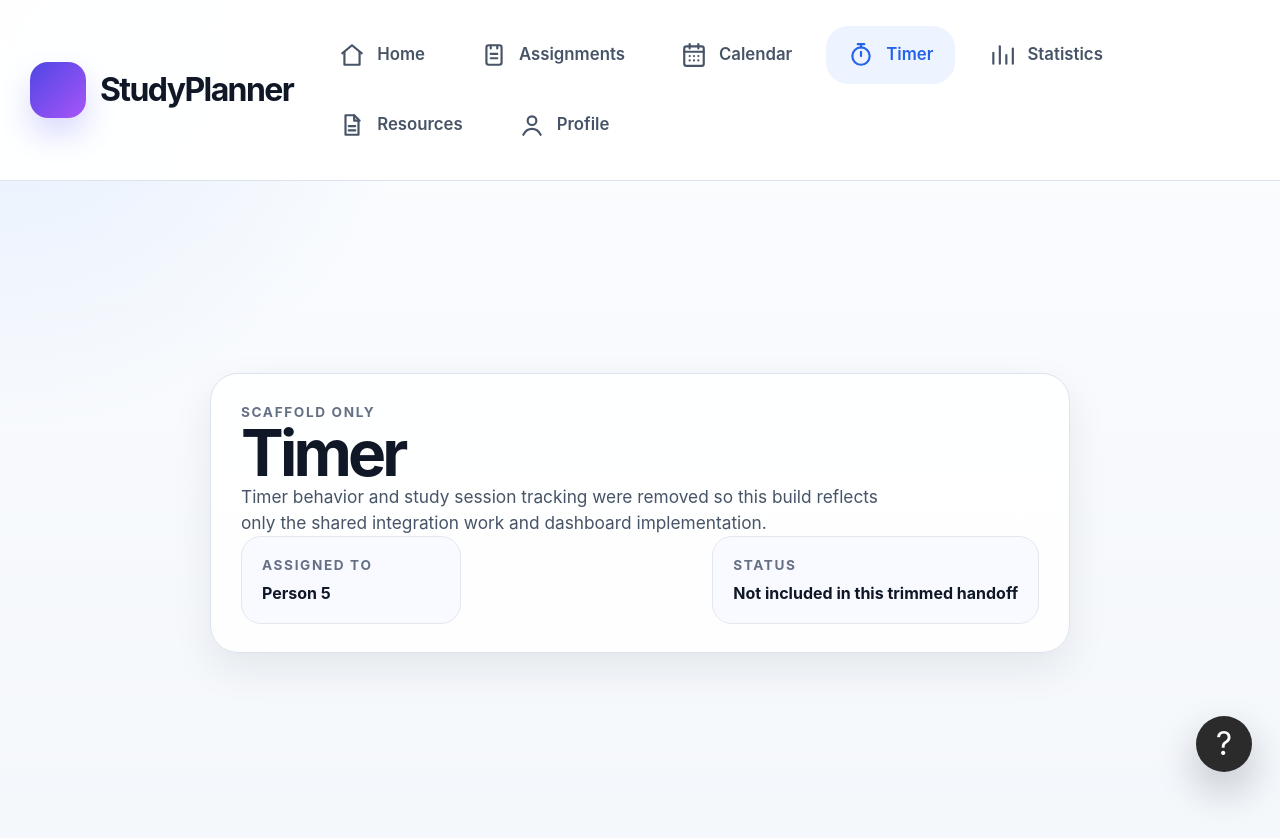
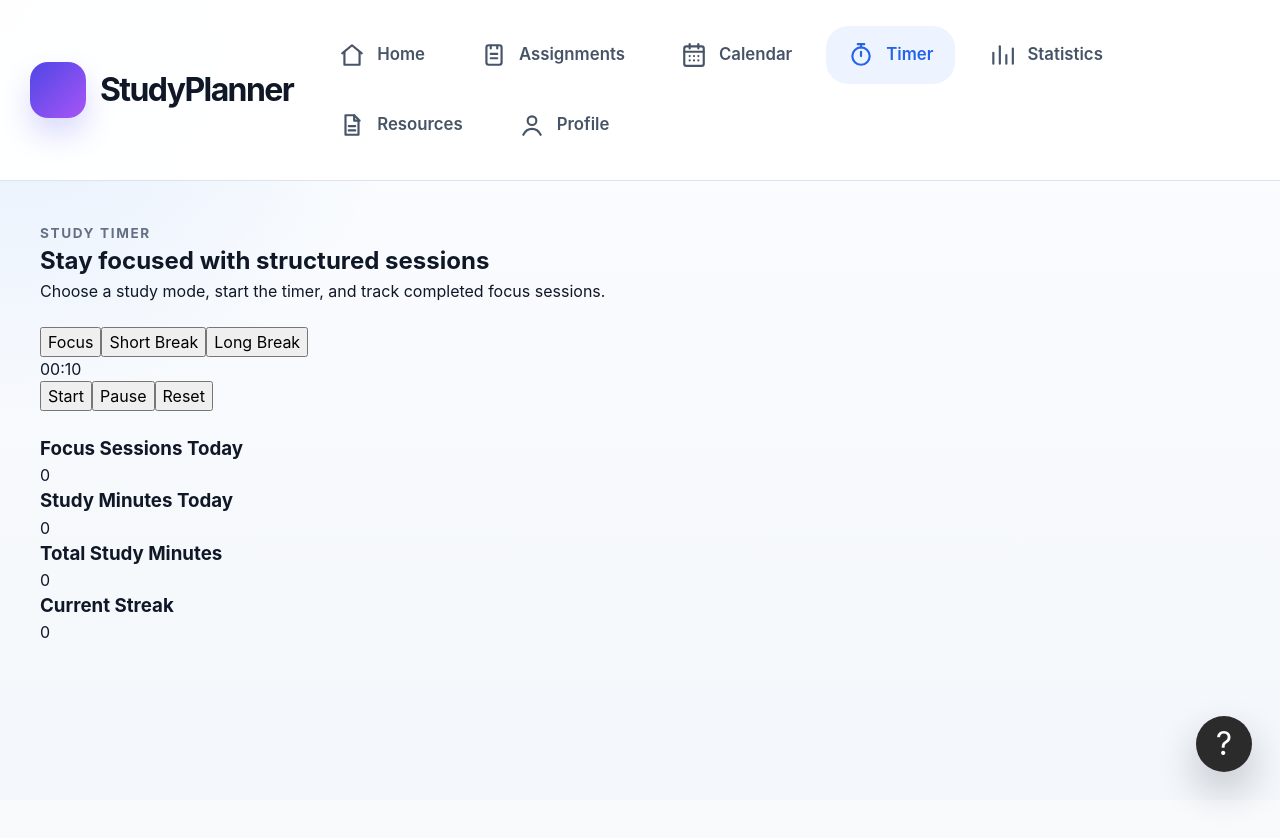
Before and after one commit to sbetanco0305/study_planner_app, a React (Vite) app: page /timer in a window 1280 px wide. Shown: the top 838 px of the page. After the commit the page ends 800 px from the top, so only its background shows below. Built offline with nearby package versions, Linux system fonts and the light colour scheme.

Commit message:
Implemented timer logic and study session tracking

```diff
--- a/src/context/StudyPlannerContext.jsx
+++ b/src/context/StudyPlannerContext.jsx
@@ -1,4 +1,4 @@
-import { useMemo } from "react";
+import { useState, useMemo } from "react";
 import { initialAssignments, initialSubjects } from "../data/initialData";
 import { StudyPlannerContext } from "./StudyPlannerContextObject";
 
@@ -11,9 +11,58 @@ const defaultState = {
 };
 
 export function StudyPlannerProvider({ children }) {
+
+  const [assignments, setAssignments] = useState(defaultState.assignments);
+  const [subjects, setSubjects] = useState(defaultState.subjects);
+
+  const [studyStats, setStudyStats] = useState({
+    focusSessionsToday: 0,
+    studyMinutesToday: 0,
+    totalStudyMinutes: 0,
+    streakDays: 0,
+  });
+
+  const [profile, setProfile] = useState({
+    username: "Student",
+    email: "student@example.com",
+    school: "",
+    major: "",
+    year: "",
+    hobbies: "",
+  });
+
+  const [settings, setSettings] = useState({
+    darkMode: false,
+    emailNotifications: false,
+    studyReminders: false,
+  });
+
+  function recordFocusSession(minutes) {
+    setStudyStats((prev) => ({
+      ...prev,
+      focusSessionsToday: prev.focusSessionsToday + 1,
+      studyMinutesToday: prev.studyMinutesToday + minutes,
+      totalStudyMinutes: prev.totalStudyMinutes + minutes,
+    }));
+  }
+
+  function updateProfile(updates) {
+    setProfile((prev) => ({
+      ...prev,
+      ...updates,
+    }));
+  }
+
+  function toggleSetting(settingKey) {
+    setSettings((prev) => ({
+      ...prev,
+      [settingKey]: !prev[settingKey],
+    }));
+  }
+
   const value = useMemo(() => {
-    const subjects = defaultState.subjects.map((subject) => {
-      const subjectAssignments = defaultState.assignments.filter(
+    const enrichedSubjects = subjects.map((subject) => {
+      const subjectAssignments = assignments.filter(
         (assignment) => assignment.subjectId === subject.id,
       );
       const completedCount = subjectAssignments.filter(
@@ -34,31 +83,38 @@ export function StudyPlannerProvider({ children }) {
       };
     });
 
-    const upcomingAssignments = [...defaultState.assignments]
+    const upcomingAssignments = [...assignments]
       .filter((assignment) => !assignment.completed)
       .sort((left, right) => left.dueDate.localeCompare(right.dueDate))
       .map((assignment) => ({
         ...assignment,
-        subject: subjects.find((subject) => subject.id === assignment.subjectId),
+        subject: enrichedSubjects.find((subject) => subject.id === assignment.subjectId),
       }));
 
-    const completedAssignments = defaultState.assignments.filter(
+    const completedAssignments = assignments.filter(
       (assignment) => assignment.completed,
     ).length;
 
     return {
-      subjects,
+      subjects: enrichedSubjects,
+      assignments,
       upcomingAssignments,
       dashboardStats: {
-        activeCourses: subjects.length,
+        activeCourses: enrichedSubjects.length,
         upcomingCount: upcomingAssignments.length,
         completedCount: completedAssignments,
-        completionRate: defaultState.assignments.length
-          ? Math.round((completedAssignments / defaultState.assignments.length) * 100)
+        completionRate: assignments.length
+          ? Math.round((completedAssignments / assignments.length) * 100)
           : 0,
       },
+      studyStats,
+      profile,
+      settings,
+      recordFocusSession,
+      updateProfile,
+      toggleSetting,
     };
-  }, []);
+  }, [subjects, assignments, studyStats, profile, settings]);
 
   return (
     <StudyPlannerContext.Provider value={value}>
--- a/src/pages/Timer.jsx
+++ b/src/pages/Timer.jsx
@@ -1,11 +1,144 @@
-import WorkstreamPlaceholder from "../components/WorkstreamPlaceholder";
+import { useEffect, useMemo, useRef, useState } from "react";
+import { useStudyPlanner } from "../context/useStudyPlanner";
+
+const TIMER_MODES = {
+  focus: 10,
+  shortBreak: 5 ,
+  longBreak: 8,
+};
 
 export default function Timer() {
+  const { studyStats, recordFocusSession } = useStudyPlanner();
+
+  const [mode, setMode] = useState("focus");
+  const [remainingSeconds, setRemainingSeconds] = useState(TIMER_MODES.focus);
+  const [isRunning, setIsRunning] = useState(false);
+
+  const totalSecondsForMode = TIMER_MODES[mode];
+
+  const hasRecordedSession = useRef(false);
+
+  useEffect(() => {
+    if (!isRunning) return;
+
+    const interval = setInterval(() => {
+      setRemainingSeconds((prev) => {
+        if (prev <= 1) {
+          clearInterval(interval);
+          setIsRunning(false);
+
+          if (mode === "focus" && !hasRecordedSession.current) {
+            hasRecordedSession.current = true;
+            recordFocusSession(Math.max(1, Math.round(totalSecondsForMode / 60)));
+          }
+
+          return 0;
+        }
+
+        return prev - 1;
+      });
+    }, 1000);
+
+    return () => clearInterval(interval);
+  }, [isRunning, mode, totalSecondsForMode, recordFocusSession]);
+
+  function handleModeChange(newMode) {
+    setMode(newMode);
+    setRemainingSeconds(TIMER_MODES[newMode]);
+    setIsRunning(false);
+    hasRecordedSession.current = false;
+  }
+
+  function handleStart() {
+    if (remainingSeconds > 0) {
+      if (remainingSeconds === TIMER_MODES[mode]) {
+        hasRecordedSession.current = false;
+      }
+      setIsRunning(true);
+    }
+  }
+
+  function handlePause() {
+    setIsRunning(false);
+  }
+
+  function handleReset() {
+    setIsRunning(false);
+    setRemainingSeconds(TIMER_MODES[mode]);
+    hasRecordedSession.current = false;
+  }
+
+  const formattedTime = useMemo(() => {
+    const minutes = Math.floor(remainingSeconds / 60);
+    const seconds = remainingSeconds % 60;
+
+    return `${String(minutes).padStart(2, "0")}:${String(seconds).padStart(2, "0")}`;
+  }, [remainingSeconds]);
+
   return (
-    <WorkstreamPlaceholder
-      title="Timer"
-      owner="Person 5"
-      description="Timer behavior and study session tracking were removed so this build reflects only the shared integration work and dashboard implementation."
-    />
+    <section className="page-section timer-page">
+      <div className="page-header">
+        <div>
+          <p className="eyebrow">Study Timer</p>
+          <h1>Stay focused with structured sessions</h1>
+          <p className="page-subtitle">
+            Choose a study mode, start the timer, and track completed focus sessions.
+          </p>
+        </div>
+      </div>
+
+      <div className="timer-card">
+        <div className="timer-mode-buttons">
+          <button
+            className={mode === "focus" ? "active" : ""}
+            onClick={() => handleModeChange("focus")}
+          >
+            Focus
+          </button>
+          <button
+            className={mode === "shortBreak" ? "active" : ""}
+            onClick={() => handleModeChange("shortBreak")}
+          >
+            Short Break
+          </button>
+          <button
+            className={mode === "longBreak" ? "active" : ""}
+            onClick={() => handleModeChange("longBreak")}
+          >
+            Long Break
+          </button>
+        </div>
+
+        <div className="timer-display">{formattedTime}</div>
+
+        <div className="timer-controls">
+          <button onClick={handleStart}>Start</button>
+          <button onClick={handlePause}>Pause</button>
+          <button onClick={handleReset}>Reset</button>
+        </div>
+      </div>
+
+      <div className="stats-grid">
+        <article className="stat-card">
+          <h3>Focus Sessions Today</h3>
+          <p>{studyStats.focusSessionsToday}</p>
+        </article>
+
+        <article className="stat-card">
+          <h3>Study Minutes Today</h3>
+          <p>{studyStats.studyMinutesToday}</p>
+        </article>
+
+        <article className="stat-card">
+          <h3>Total Study Minutes</h3>
+          <p>{studyStats.totalStudyMinutes}</p>
+        </article>
+
+        <article className="stat-card">
+          <h3>Current Streak</h3>
+          <p>{studyStats.streakDays}</p>
+        </article>
+      </div>
+    </section>
   );
 }
```
Also changed, not shown: 2 other files (tests, documents, lock files or other folders).
